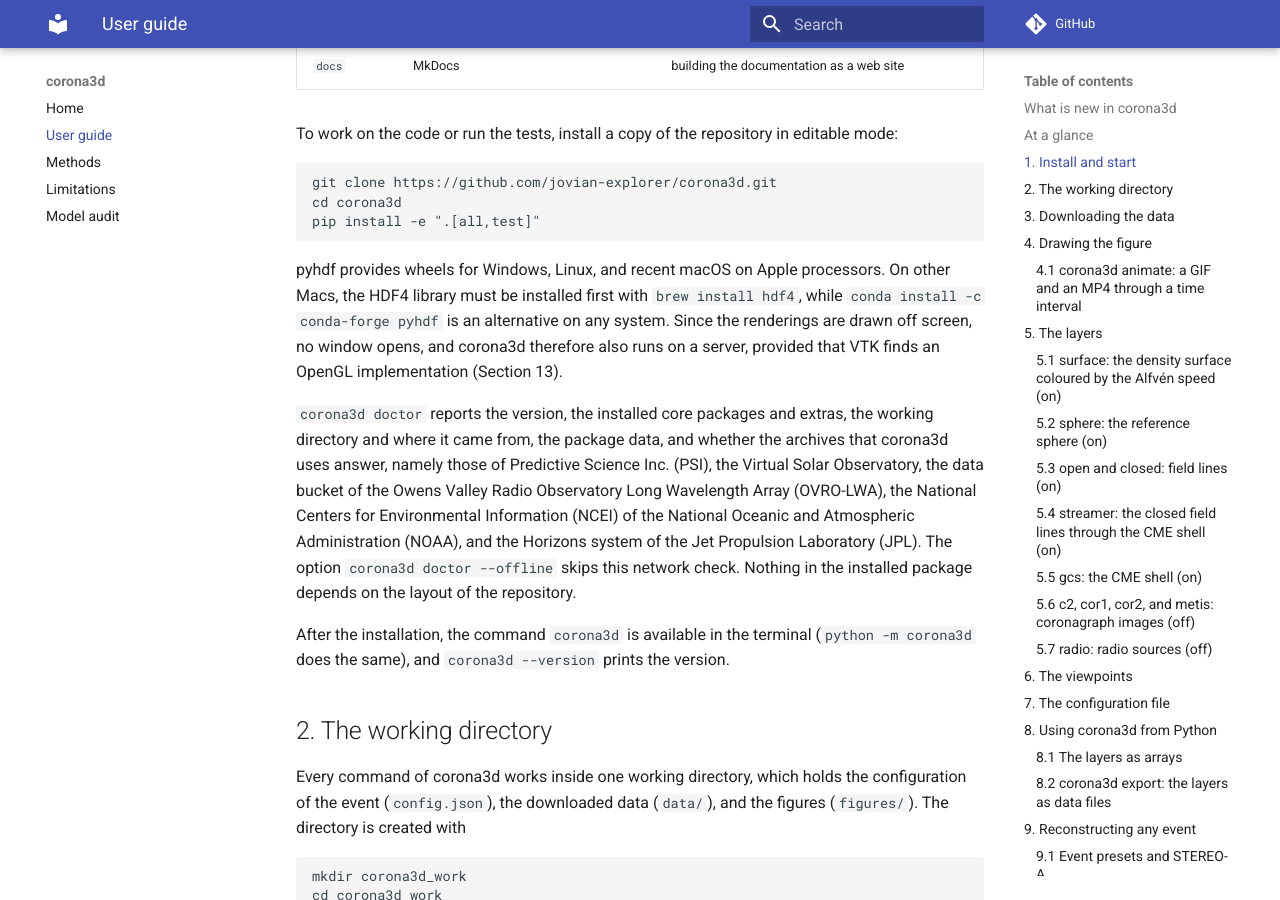
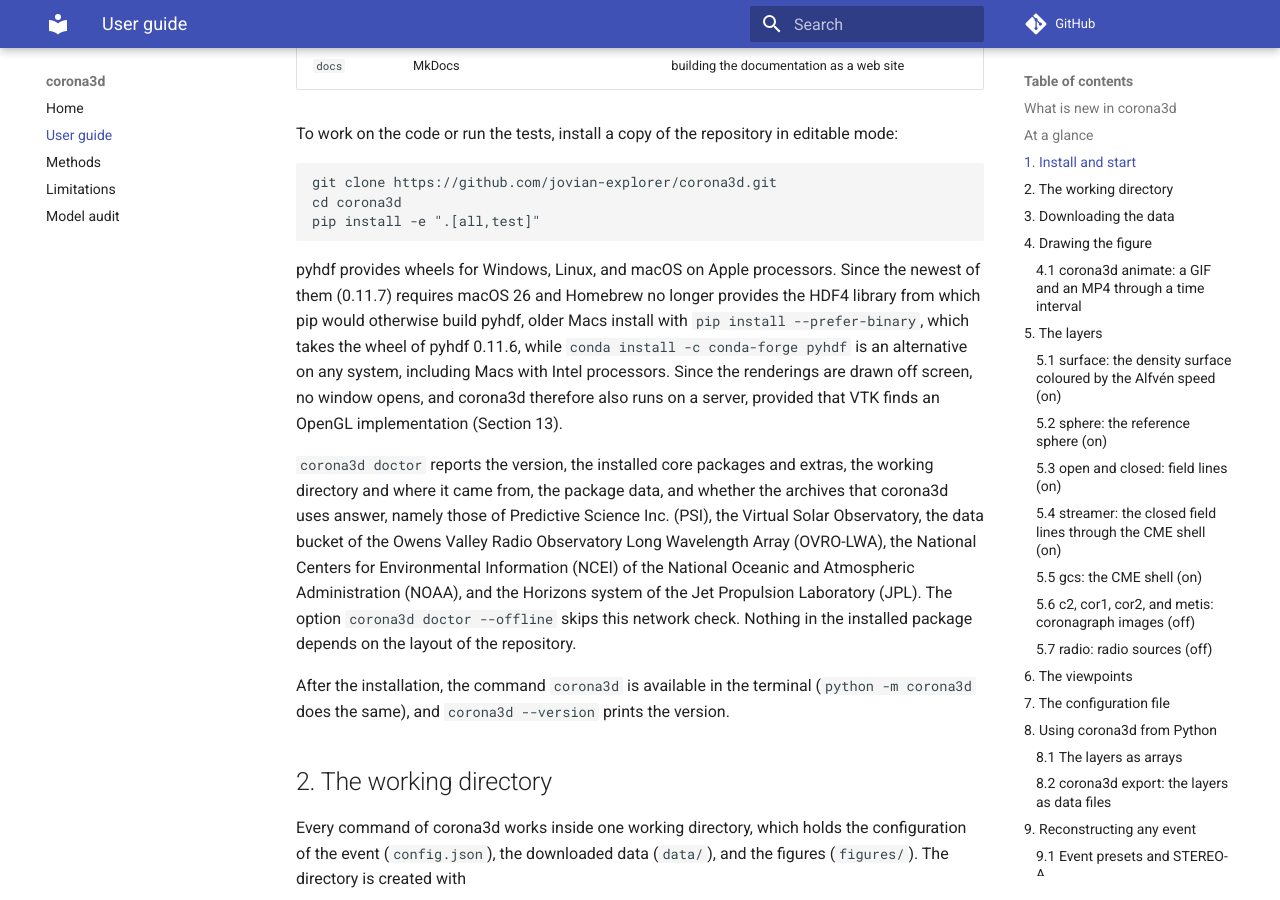
Before and after one commit to jovian-explorer/corona3d, an MkDocs documentation site: the page built from docs/USER_GUIDE.md, in a window 1280 px wide and 900 px high, scrolled down 3122 px. Built offline with MkDocs 1.6.1 and Material for MkDocs 9.7.7, drawn with Linux system fonts in a browser that asks for light colours; comment, search, counter and statistics services are not loaded; some of the changed text lies outside the part shown.

Commit message:
Docs: install pyhdf on older Macs with --prefer-binary or conda (Homebrew dropped hdf4) [skip ci]

````diff
--- a/docs/USER_GUIDE.md
+++ b/docs/USER_GUIDE.md
@@ -72,7 +72,7 @@ cd corona3d
 pip install -e ".[all,test]"
 ```
 
-pyhdf provides wheels for Windows, Linux, and recent macOS on Apple processors. On other Macs, the HDF4 library must be installed first with `brew install hdf4`, while `conda install -c conda-forge pyhdf` is an alternative on any system. Since the renderings are drawn off screen, no window opens, and corona3d therefore also runs on a server, provided that VTK finds an OpenGL implementation (Section 13).
+pyhdf provides wheels for Windows, Linux, and macOS on Apple processors. Since the newest of them (0.11.7) requires macOS 26 and Homebrew no longer provides the HDF4 library from which pip would otherwise build pyhdf, older Macs install with `pip install --prefer-binary`, which takes the wheel of pyhdf 0.11.6, while `conda install -c conda-forge pyhdf` is an alternative on any system, including Macs with Intel processors. Since the renderings are drawn off screen, no window opens, and corona3d therefore also runs on a server, provided that VTK finds an OpenGL implementation (Section 13).
 
 `corona3d doctor` reports the version, the installed core packages and extras, the working directory and where it came from, the package data, and whether the archives that corona3d uses answer, namely those of Predictive Science Inc. (PSI), the Virtual Solar Observatory, the data bucket of the Owens Valley Radio Observatory Long Wavelength Array (OVRO-LWA), the National Centers for Environmental Information (NCEI) of the National Oceanic and Atmospheric Administration (NOAA), and the Horizons system of the Jet Propulsion Laboratory (JPL). The option `corona3d doctor --offline` skips this network check. Nothing in the installed package depends on the layout of the repository.
 
@@ -607,7 +607,7 @@ To cite corona3d itself, use [CITATION.cff](https://github.com/jovian-explorer/c
 | `ValueError: wl_time ... lies outside wl_window` or `... is the base frame itself` | Choose a `wl_time` inside the window and after its first frame |
 | `corona3d event --time DATE` stops with `the SWPC event list of ... could not be fetched` | Neither the NCEI archive nor the SWPC FTP server answered, or the day is older than 1996 or newer than the last edited file; give `--time` with a time instead |
 | `corona3d fetch` reports failed or damaged files and ends with exit code 1 | Give the command again; complete files are skipped and the missing ones downloaded |
-| `ImportError` for `pyhdf`, or pip fails to build pyhdf | No wheel for the system; install HDF4 (`brew install hdf4` on macOS) or use `conda install -c conda-forge pyhdf` |
+| `ImportError` for `pyhdf`, or pip fails to build pyhdf | No wheel for the system; repeat the install with `pip install --prefer-binary` or use `conda install -c conda-forge pyhdf` |
 | pip reports that no version of PyThea matches | Python is older than 3.12; install Python 3.12 or newer |
 | The rendering fails with an OpenGL or display error on a Linux server | VTK finds no OpenGL implementation; install `libosmesa6` or run under a virtual display (`xvfb-run corona3d render`) |
 | The panels are blank or show only the white background | The camera sees no layer, for example after all layers are switched off; check the layers and the half-height |
````
Also changed, not shown: README.md (+1 -1 lines).
